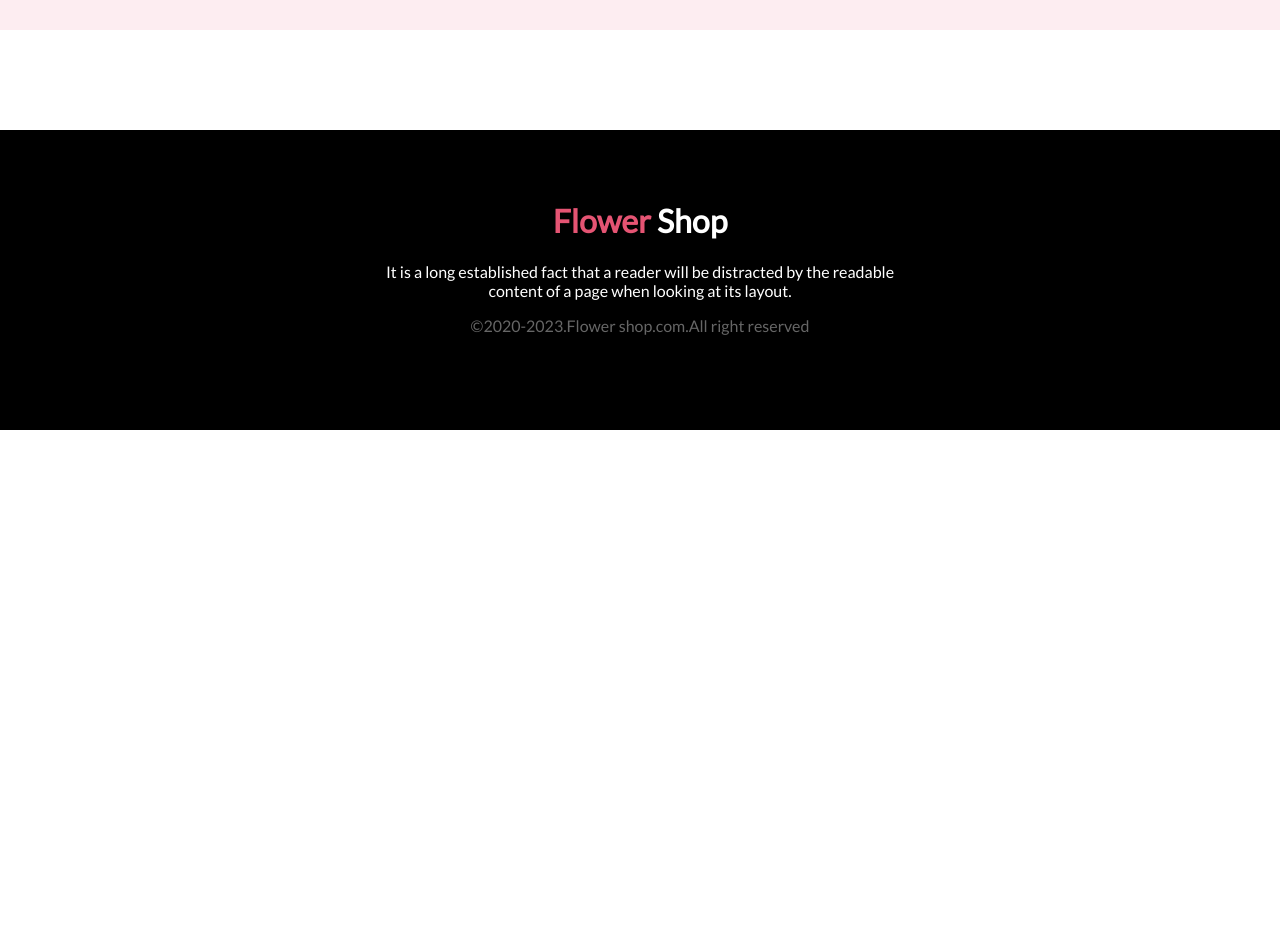
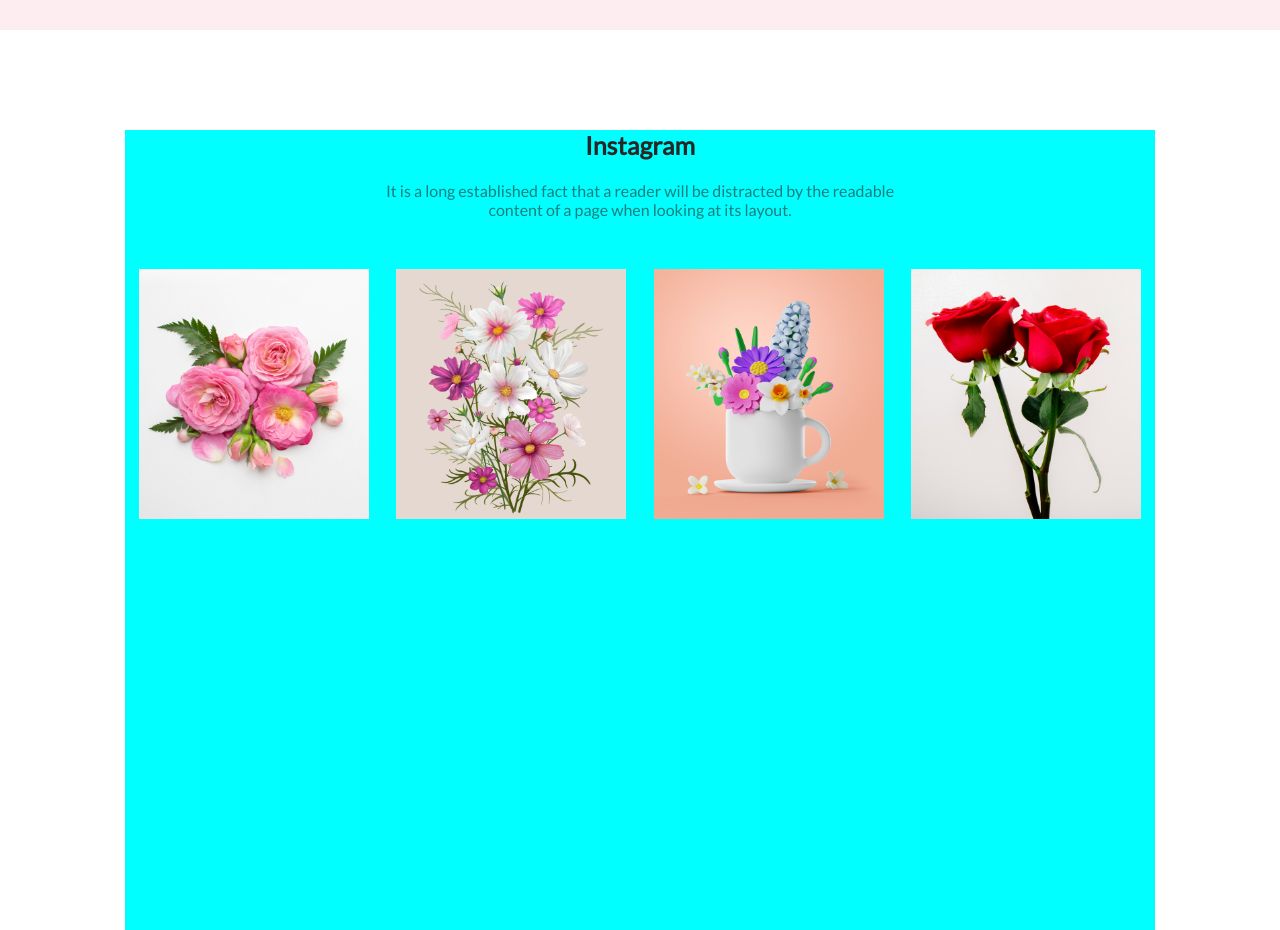
Before and after one commit to MdFuadAmir/assignment-1, a plain HTML site: page index.html in a window 1280 px wide. Shown: the part 1060-1990 px from the top of the page. Before the commit the page ends 1490 px from the top, so only its background shows below. Drawn offline with Linux system fonts and the light colour scheme.

Commit message:
added 5th commit

```diff
--- a/flowercss/style.css
+++ b/flowercss/style.css
@@ -1,6 +1,7 @@
 body{
     margin: 0px;
     padding: 0px;
+    font-family: 'Lato', sans-serif;
 }
 /* Prymary color */
 .prymary-color{
@@ -15,7 +16,6 @@ body{
     align-items: center;
     justify-content: space-around;
     padding: 0px 120px;
-    font-family: 'Lato', sans-serif;
     background-color: rgba(229, 84, 115, 0.10);
     height: 80vh;
 }
@@ -55,7 +55,6 @@ body{
     align-items: center;
     justify-content: space-evenly;
     height: 50vh;
-    font-family: 'Lato', sans-serif;
 }
 .section-2-left-child{
     text-align: center;
@@ -84,15 +83,48 @@ body{
 .signup{
     padding: 10px 20px;
 }
+
 /* main section-1 End */
+
+/* main section-3 start */
+.section-3{
+    background-color: aqua;
+    height: 100vh;
+    margin: 100px 125px;
+    text-align: center;
+}
+.section-3-titel{
+    font-size: 25px;
+    font-weight: 800;
+    color: #272727;
+}
+.section-3-desc{
+    color: rgba(39, 39, 39, 0.60);
+}
+.section-3-parents{
+    display: flex;
+    align-items: center;
+    justify-content: space-around;
+    margin-top: 50px;
+}
+.prymary-childs{
+    height: 250px;
+    width: 230px;
+    border: none;
+}
+.selection-3-img{
+
+    height: 250px;
+    width: 230px;
+}
+/* main section-3 end */
+
 
 /* Footer start hear */
 footer{
     background-color: #000;
     height: 300px;
-    margin-top: 100px;
-    font-family: 'Lato', sans-serif;
-
+    /* margin-top: 100px; */
 }
 .footer{
     align-items: center;
--- a/index.html
+++ b/index.html
@@ -25,9 +25,11 @@
         </div>
     </header>
     <main>
+        <!--section 1 start-->
         <section class="section-1">
 
         </section>
+        <!--section 2 start-->
         <section class="section-2">
             <div class="section-2-left">
                 <div class="section-2-left-child">
@@ -40,6 +42,30 @@
                 <img class="section-2-img" src="./Flower Asset/pngwing 8.png">
             </div>
 
+        </section>
+
+        <!--section 3 start-->
+        <section class="section-3">
+            <h2 class="section-3-titel">Instagram</h2>
+            <p class="section-3-desc">It is a long established fact that a reader will be distracted by the readable <br> content of a page when looking at its layout.</p>
+            <div class="section-3-parents">
+                <div class="section-3-child-1 prymary-childs">
+                    <img class="selection-3-img" src="./Flower Asset/Flower 01.png">
+                </div>
+                <div class="section-3-child-2 prymary-childs">
+                    <img class="selection-3-img" src="./Flower Asset/Rectangle 4.png">
+                </div>
+                <div class="section-3-child-3 prymary-childs">
+                    <img class="selection-3-img" src="./Flower Asset/Rectangle 5.png">
+                </div>
+                <div class="section-3-child-4 prymary-childs">
+                    <img class="selection-3-img" src="./Flower Asset/Rectangle 6.png">
+                </div>
+            </div>
+
+            <div class="subscribe-container">
+
+            </div>
         </section>
 
     </main>
```
